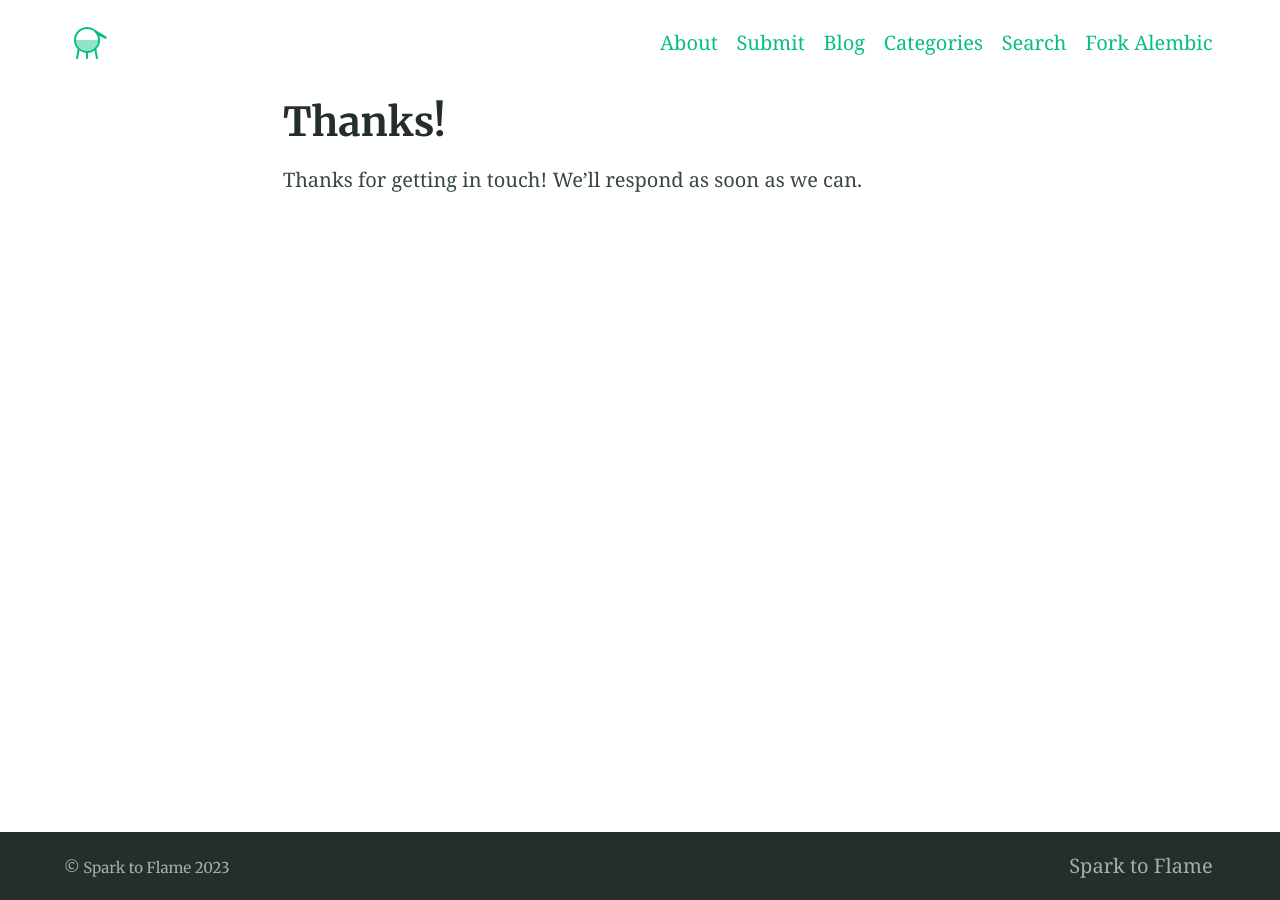
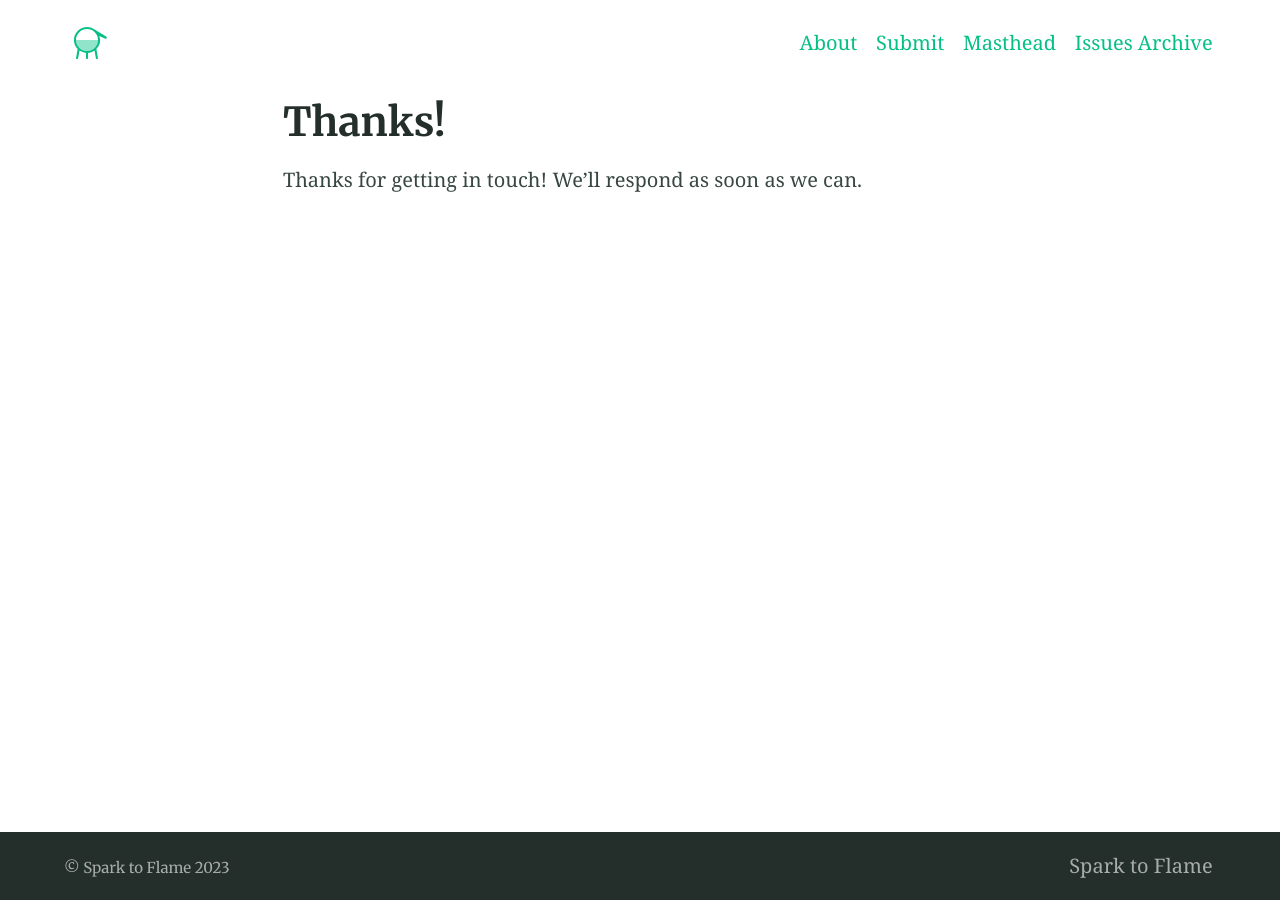
Before and after one commit to atmars77/atmars77.github.io, a Jekyll site: the page built from thanks.md, in a window 1280 px wide. Built offline with Jekyll 4.4.1, drawn with Linux system fonts in a browser that asks for light colours.

Commit message:
adding nav

```diff
--- a/_config.yml
+++ b/_config.yml
@@ -125,14 +125,10 @@ navigation_header:
   url: /
 - title: Submit
   url: /submit/
-- title: Blog
-  url: /blog/
-- title: Categories
-  url: /categories/
-- title: Search
-  url: /search/
-- title: Fork Alembic
-  url: https://github.com/daviddarnes/alembic
+- title: Masthead
+  url: /masthead/
+- title: Issues Archive
+  url: /archive/
 
 navigation_footer:
 - title: Spark to Flame
```
Also changed, not shown: index.md (+1 -1 lines).
